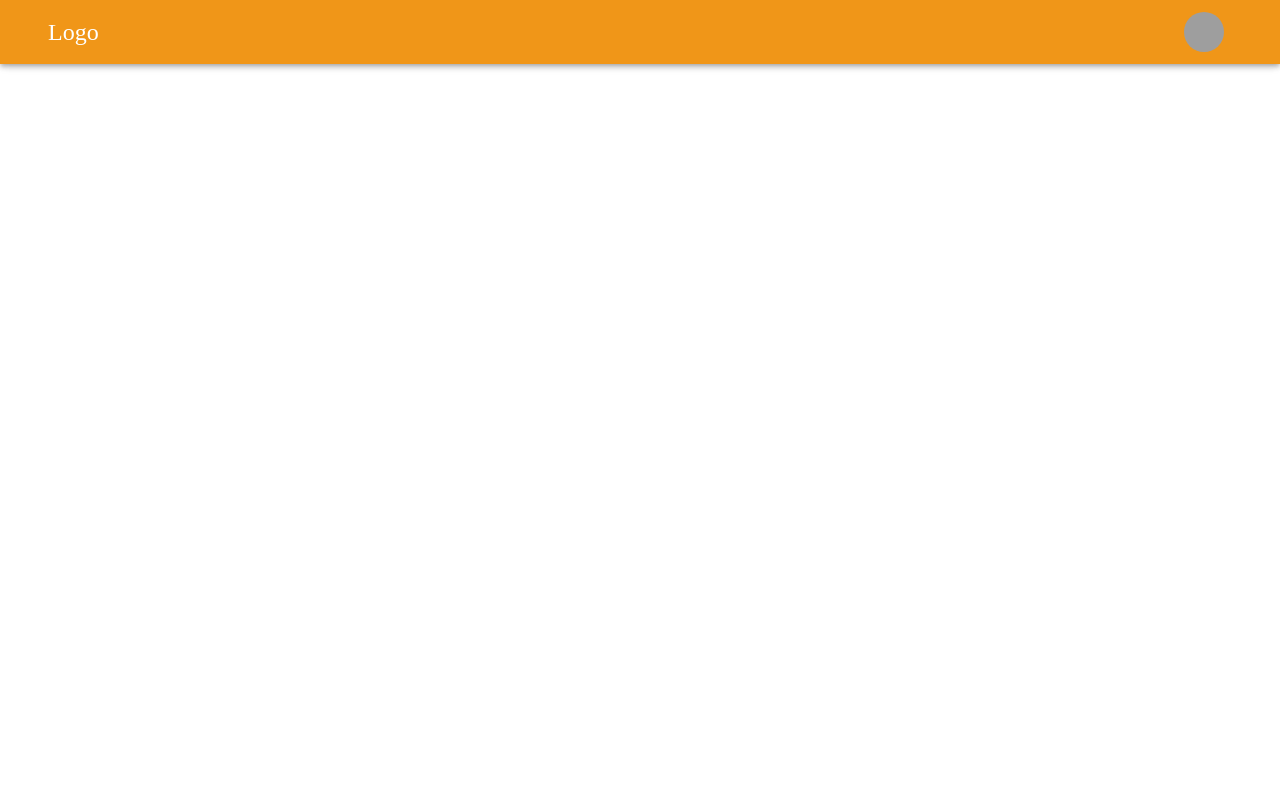
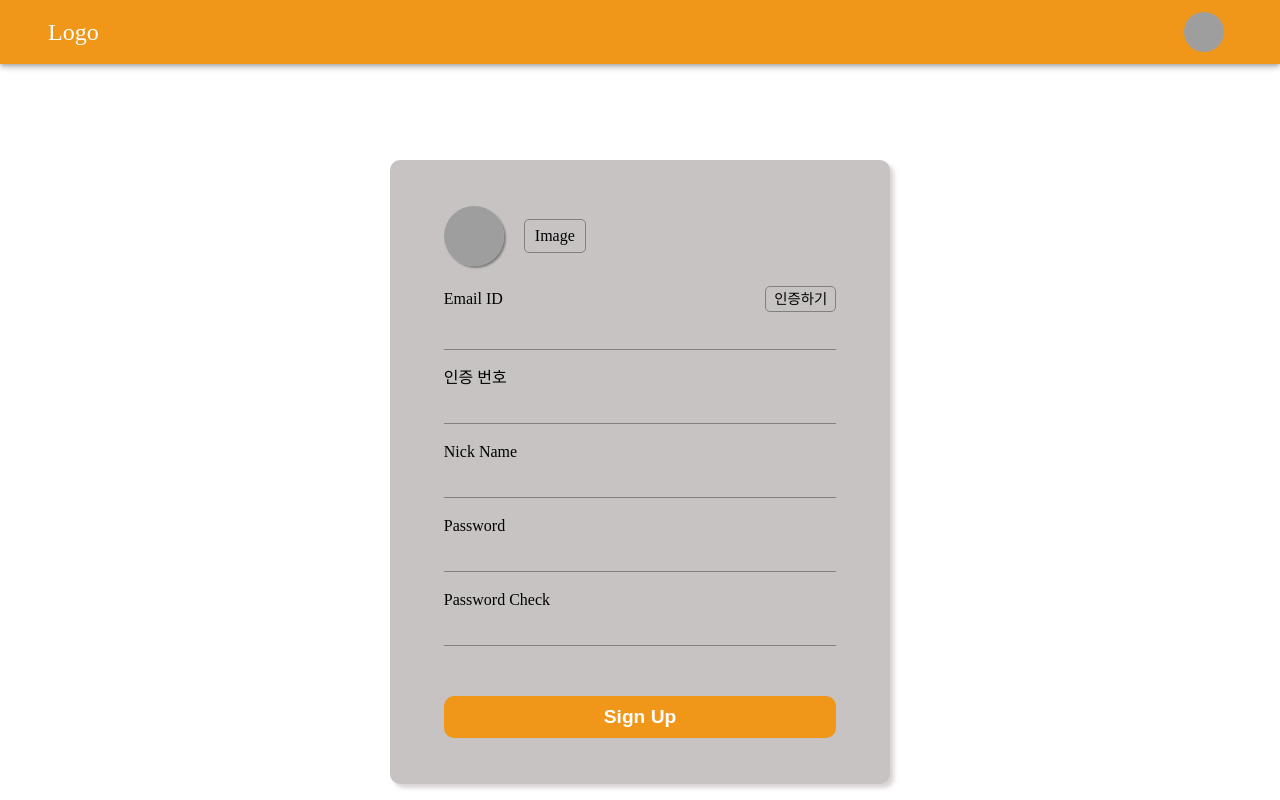
Before and after one commit to jungyu333/convenienceStore, a React (Create React App) app in the folder client/: page /signup in a window 1280 px wide. Before the commit this address had no page. Built offline with nearby package versions, Linux system fonts and the light colour scheme; grey boxes are pictures that could not be loaded; a web font is replaced by a local one.

Commit message:
feat : SignUp page layout 구현 회원가입 페이지 layout 구현 완료

```diff
--- /dev/null
+++ b/client/src/@types/common/index.ts
@@ -0,0 +1,3 @@
+export interface ISubmitButtonProps {
+  text: string;
+}
--- a/client/src/@types/login/index.ts
+++ b/client/src/@types/login/index.ts
@@ -5,6 +5,7 @@ export interface IInputProps {
   label: string;
   register: UseFormRegisterReturn;
   error?: FieldError;
+  isAuth?: boolean;
 }
 
 export interface ILogInData {
--- /dev/null
+++ b/client/src/@types/signup/index.ts
@@ -0,0 +1,7 @@
+export interface ISignUpData {
+  email: string;
+  password: string;
+  passwordCheck: string;
+  auth: number;
+  nickname: string;
+}
--- a/client/src/Router.tsx
+++ b/client/src/Router.tsx
@@ -2,6 +2,7 @@ import React from 'react';
 import { BrowserRouter, Routes, Route } from 'react-router-dom';
 import Home from './Routes/Home';
 import LogIn from './Routes/LogIn';
+import SignUp from './Routes/SignUp';
 
 function Router() {
   return (
@@ -9,6 +10,7 @@ function Router() {
       <Routes>
         <Route path="/" element={<Home />} />
         <Route path="/login" element={<LogIn />} />
+        <Route path="/signup" element={<SignUp />} />
       </Routes>
     </BrowserRouter>
   );
--- a/client/src/Routes/LogIn.tsx
+++ b/client/src/Routes/LogIn.tsx
@@ -1,8 +1,10 @@
 import { Container } from '@mui/material';
 import React from 'react';
 import { useForm } from 'react-hook-form';
+import { Link } from 'react-router-dom';
 import styled from 'styled-components';
 import { ILogInData } from '../@types/login';
+import SubmitButton from '../components/common/SubmitButton';
 import Input from '../components/login/Input';
 
 const Wrapper = styled(Container)`
@@ -21,7 +23,7 @@ const Wrapper = styled(Container)`
     min-height: 600px;
     width: 500px;
     border-radius: 10px;
-    box-shadow: 2px 2px 2px ${({ theme }) => theme.colors.lightgray};
+    box-shadow: 4px 4px 4px ${({ theme }) => theme.colors.lightgray};
   }
 `;
 
@@ -66,26 +68,11 @@ const BottomButtonContainer = styled.div`
   margin-bottom: 10px;
   font-size: 0.9rem;
   letter-spacing: 2px;
-  cursor: pointer;
-  & span {
+
+  & a {
     &:hover {
       color: ${({ theme }) => theme.colors.lightgray};
     }
-  }
-`;
-
-const LogInButton = styled.button`
-  padding: 10px 0;
-  border-radius: 10px;
-  margin-top: 20px;
-  border: none;
-  background-color: ${({ theme }) => theme.colors.orange};
-  font-size: 1.2rem;
-  font-weight: 600;
-  color: white;
-  cursor: pointer;
-  &:hover {
-    color: ${({ theme }) => theme.colors.lightgray};
   }
 `;
 
@@ -129,10 +116,10 @@ function LogIn() {
           />
         </LogInInputContainer>
         <BottomButtonContainer>
-          <span>관리자 계정으로 로그인</span>
-          <span>계정이 없으신가요?</span>
+          <Link to="/">관리자 계정으로 로그인</Link>
+          <Link to={'/signup'}>계정이 없으신가요?</Link>
         </BottomButtonContainer>
-        <LogInButton>Log In</LogInButton>
+        <SubmitButton text="Log In" />
       </LogInForm>
     </Wrapper>
   );
--- /dev/null
+++ b/client/src/Routes/SignUp.tsx
@@ -0,0 +1,148 @@
+import { Avatar, Container } from '@mui/material';
+import React from 'react';
+import { useForm } from 'react-hook-form';
+import styled from 'styled-components';
+import { ISignUpData } from '../@types/signup';
+import SubmitButton from '../components/common/SubmitButton';
+import Input from '../components/login/Input';
+
+const Wrapper = styled(Container)`
+  background-color: ${({ theme }) => theme.colors.gray};
+  margin: 0 auto;
+  height: 100vh;
+  padding: 2rem;
+  min-height: 900px;
+  @media ${({ theme }) => theme.device.laptop} {
+    display: flex;
+    flex-direction: column;
+    justify-content: center;
+    align-items: center;
+    margin-top: 10rem;
+    height: 100%;
+    min-height: 600px;
+    width: 500px;
+    border-radius: 10px;
+    box-shadow: 4px 4px 4px ${({ theme }) => theme.colors.lightgray};
+  }
+`;
+
+const SignUpForm = styled.form`
+  height: 100%;
+  width: 100%;
+  display: flex;
+  flex-direction: column;
+  justify-content: center;
+  @media ${({ theme }) => theme.device.laptop} {
+    height: 70vh;
+    width: 90%;
+  }
+`;
+
+const AvatarContainer = styled.div`
+  display: flex;
+  align-items: center;
+  margin-bottom: 20px;
+`;
+
+const CustomAvatar = styled(Avatar)`
+  width: 60px;
+  height: 60px;
+  margin-right: 20px;
+  box-shadow: 2px 2px 2px gray;
+`;
+
+const SignUpInputContainer = styled.div`
+  display: flex;
+  flex-direction: column;
+  margin-bottom: 10px;
+`;
+
+const AvatarButton = styled.div`
+  cursor: pointer;
+  padding: 8px 10px;
+  border: 1px solid gray;
+  border-radius: 5px;
+  &:hover {
+    background-color: ${({ theme }) => theme.colors.lightgray};
+  }
+`;
+
+function SignUp() {
+  const {
+    register,
+    handleSubmit,
+    formState: { errors },
+  } = useForm<ISignUpData>();
+  const onSubmitSignUp = (data: ISignUpData) => {
+    console.log(data);
+  };
+  return (
+    <Wrapper>
+      <SignUpForm onSubmit={handleSubmit(onSubmitSignUp)}>
+        <AvatarContainer>
+          <CustomAvatar src="/broken-image.jpg" />
+          <AvatarButton>Image</AvatarButton>
+        </AvatarContainer>
+
+        <SignUpInputContainer>
+          <Input
+            type="email"
+            label="Email ID"
+            error={errors.email}
+            isAuth={true}
+            register={register('email', {
+              required: 'Email ID를 입력해주세요',
+            })}
+          />
+          <Input
+            type="number"
+            label="인증 번호"
+            error={errors.auth}
+            register={register('auth', {
+              required: '인증번호를 입력해주세요',
+              minLength: {
+                value: 6,
+                message: '인증번호는 6자리 입니다',
+              },
+            })}
+          />
+          <Input
+            type="text"
+            label="Nick Name"
+            error={errors.nickname}
+            register={register('nickname', {
+              required: 'nickname을 입력해주세요',
+            })}
+          />
+          <Input
+            type="password"
+            label="Password"
+            error={errors.password}
+            register={register('password', {
+              required: 'Password를 입력해주세요',
+              minLength: {
+                value: 10,
+                message: '비밀번호는 10자 이상입니다',
+              },
+            })}
+          />
+          <Input
+            type="password"
+            label="Password Check"
+            error={errors.passwordCheck}
+            register={register('passwordCheck', {
+              required: 'password를 다시 입력해주세요',
+              minLength: {
+                value: 10,
+                message: '비밀번호는 10자 이상입니다',
+              },
+            })}
+          />
+        </SignUpInputContainer>
+        <SubmitButton text="Sign Up" />
+      </SignUpForm>
+    </Wrapper>
+  );
+}
+
+export default SignUp;
--- /dev/null
+++ b/client/src/components/common/SubmitButton.tsx
@@ -0,0 +1,27 @@
+import React from 'react';
+import styled from 'styled-components';
+import { ISubmitButtonProps } from '../../@types/common';
+
+const Button = styled.button`
+  padding: 10px 0;
+  border-radius: 10px;
+  margin-top: 20px;
+  border: none;
+  background-color: ${({ theme }) => theme.colors.orange};
+  font-size: 1.2rem;
+  font-weight: 600;
+  color: white;
+  cursor: pointer;
+  &:focus {
+    outline: none;
+  }
+  &:hover {
+    color: ${({ theme }) => theme.colors.lightgray};
+  }
+`;
+
+function SubmitButton({ text }: ISubmitButtonProps) {
+  return <Button>{text}</Button>;
+}
+
+export default SubmitButton;
--- a/client/src/components/login/Input.tsx
+++ b/client/src/components/login/Input.tsx
@@ -2,7 +2,7 @@ import React from 'react';
 import styled from 'styled-components';
 import { IInputProps } from '../../@types/login';
 
-const LogInInput = styled.input`
+const InputItem = styled.input`
   padding: 10px 5px;
   padding-bottom: 5px;
   background-color: transparent;
@@ -10,6 +10,10 @@ const LogInInput = styled.input`
   border-bottom: 1px solid gray;
   margin-bottom: 10px;
   font-size: 1.2rem;
+  &::-webkit-inner-spin-button,
+  &::-webkit-outer-spin-button {
+    -webkit-appearance: none;
+  }
   &:focus {
     outline: none;
     border-bottom: 1px solid black;
@@ -23,11 +27,33 @@ const Error = styled.span`
   letter-spacing: 2px;
 `;
 
-function Input({ type, label, register, error }: IInputProps) {
+const Header = styled.div`
+  display: flex;
+  justify-content: space-between;
+  align-items: center;
+`;
+
+const AuthButton = styled.div<{ isAuth: boolean }>`
+  cursor: pointer;
+  border: 1px solid gray;
+  border-radius: 5px;
+  padding: 5px 8px;
+  font-size: 0.9rem;
+  &:hover {
+    background-color: ${({ theme }) => theme.colors.lightgray};
+  }
+  display: ${props => (props.isAuth ? 'flex' : 'none')};
+`;
+
+function Input({ type, label, register, error, isAuth }: IInputProps) {
   return (
     <>
-      <label>{label}</label>
-      <LogInInput autoComplete="off" type={type} {...register} />
+      <Header>
+        <label>{label}</label>
+        <AuthButton isAuth={isAuth!}>인증하기</AuthButton>
+      </Header>
+
+      <InputItem autoComplete="off" type={type} {...register} />
       <Error>{error?.message}</Error>
     </>
   );
--- a/client/src/styles/theme.ts
+++ b/client/src/styles/theme.ts
@@ -2,8 +2,8 @@ import { DefaultTheme } from 'styled-components';
 
 const colors = {
   orange: '#f09618',
-  gray: '#bab8b5',
-  lightgray: '#dbd9d5',
+  gray: '#c7c3c3',
+  lightgray: '#d9d4d4',
   red: '#d60202',
 };
 
```
